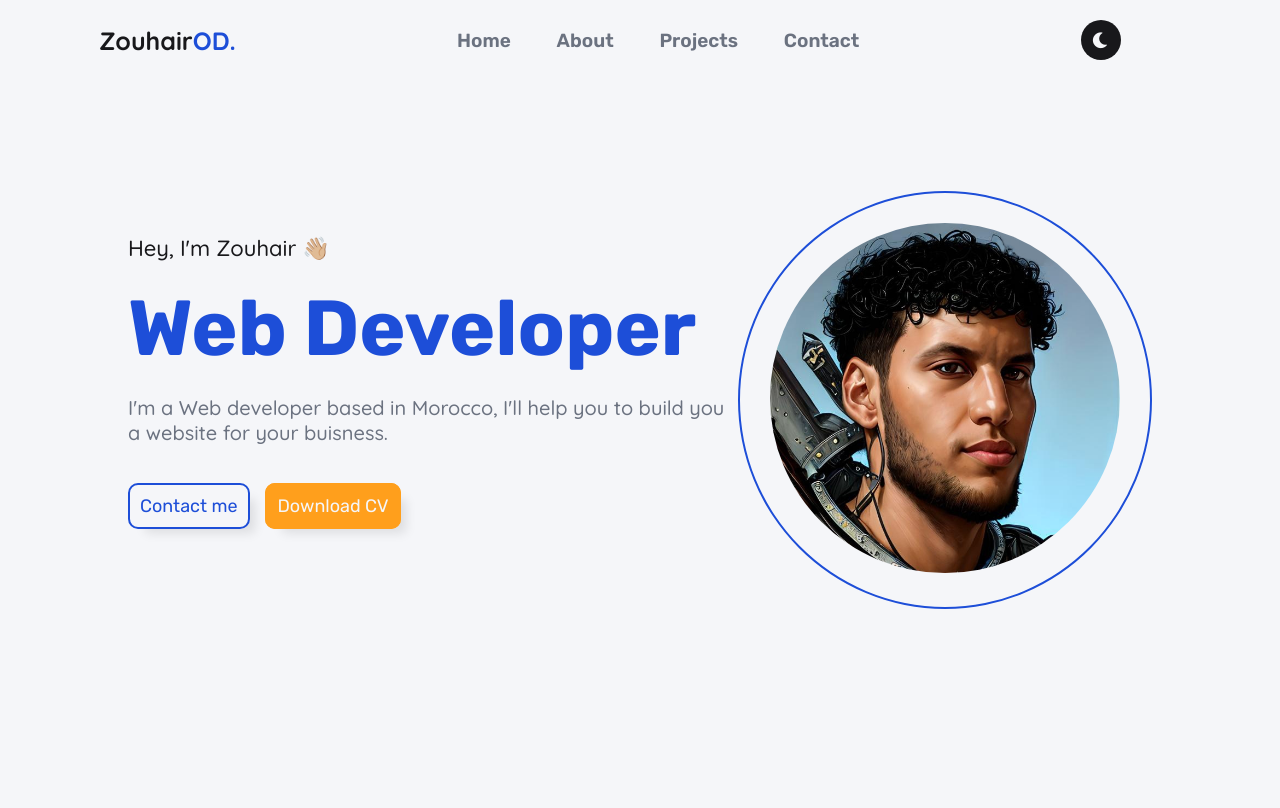
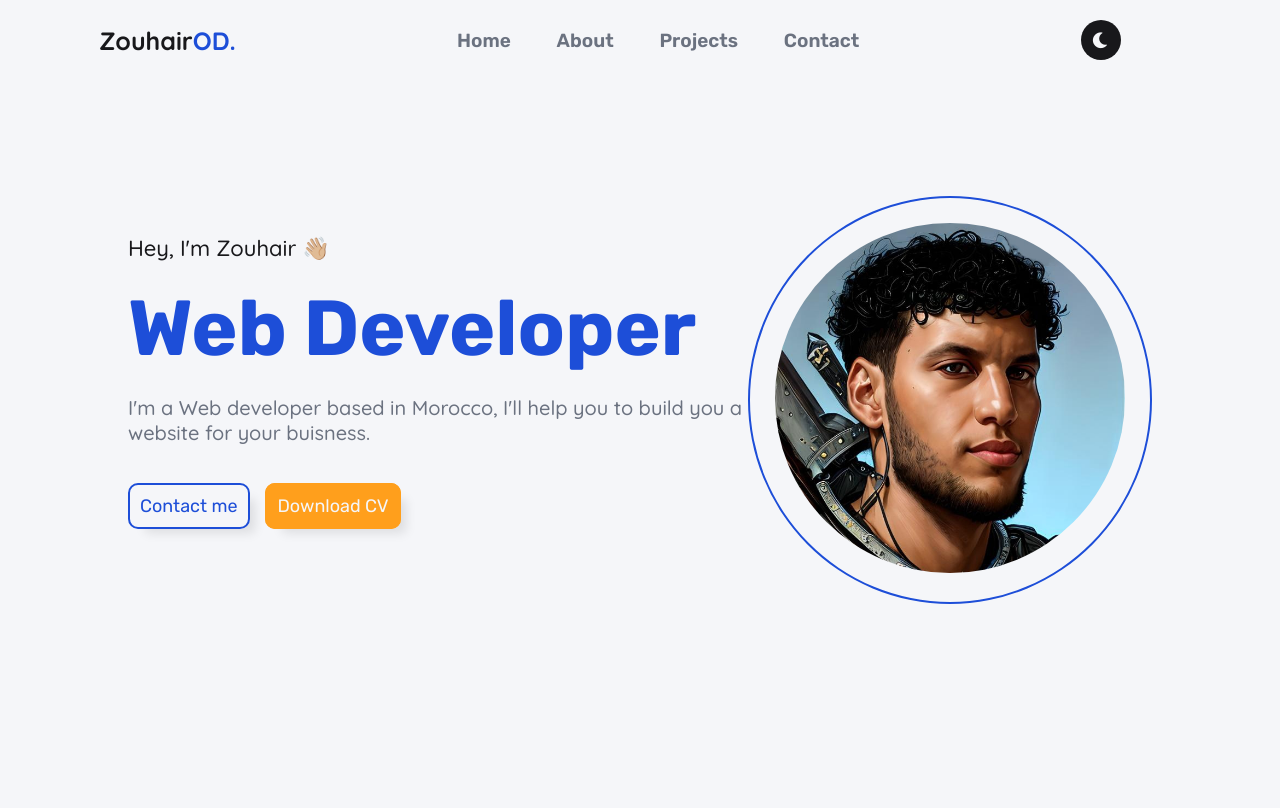
Before and after one commit to ouaadZouhair/ZouhairOD, a PHP site: page / in a window 1280 px wide. Shown: the top 808 px of the page. Run offline with PHP 8.4, Linux system fonts and the light colour scheme.

Commit message:
style update

```diff
--- a/style.css
+++ b/style.css
@@ -201,10 +201,11 @@ header .nav-bar .nav-links .nav-link a:hover {
 
 .hero {
   display: flex;
-  justify-content: space-around;
+  justify-content: space-between;
   align-items: center;
   flex-wrap: nowrap;
   height: 100vh;
+  /* width: 100%; */
 }
 
 .hero .desc {
@@ -274,7 +275,7 @@ header .nav-bar .nav-links .nav-link a:hover {
 .hero .img .cover {
   border: 2px solid var(--main-color);
   border-radius: 50%;
-  padding: 30px;
+  padding: 25px;
 }
 
 .hero .img .cover img {
@@ -413,10 +414,6 @@ header .nav-bar-mobile .nav-btns .btn-troggle-dm:hover {
 }
 
 /* About section */
-/*
-.about{
-
-} */
 
 .container .section-title {
   margin: 10px 0;
@@ -441,6 +438,7 @@ header .nav-bar-mobile .nav-btns .btn-troggle-dm:hover {
   display: flex;
   justify-content: center;
   align-items: center;
+  width: 100%;
 }
 
 .about .parent .img {
@@ -704,6 +702,7 @@ header .nav-bar-mobile .nav-btns .btn-troggle-dm:hover {
   align-items: center;
   flex-wrap: wrap;
   gap: 15px;
+  width: 100%;
 }
 
 .skills .techs .tech {
@@ -797,6 +796,7 @@ header .nav-bar-mobile .nav-btns .btn-troggle-dm:hover {
   justify-content: space-around;
   flex-wrap: wrap;
   height: 640px;
+  width: 100%;
   overflow: hidden;
   transition: all 5s ease;
 }
@@ -824,10 +824,6 @@ header .nav-bar-mobile .nav-btns .btn-troggle-dm:hover {
   top: 0;
 }
 
-.lazy-img {
-    filter: blur(10px);
-}
-
 .proj .projects .project .project-content {
   position: absolute;
   opacity: 0;
@@ -1108,15 +1104,8 @@ footer {
   background-color: var(--main-color);
   position: relative;
   padding: 10px 0;
-  /* z-index: 100; */
-}
-/*
-svg{
-  position: relative;
-  bottom: -300;
-  z-index: -100;
-  margin: ;
-} */
+  width: 100%;
+}
 
 footer .logo h3 {
   font-size: 35px;
```
